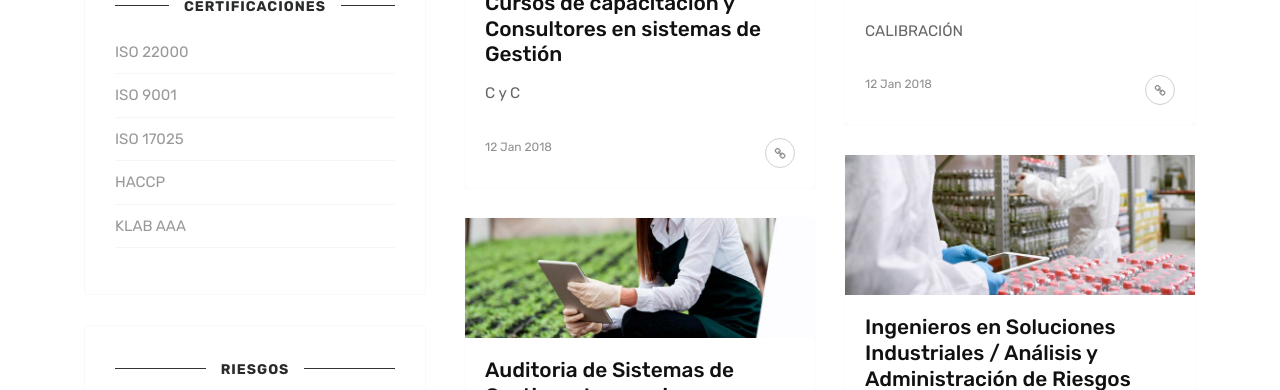
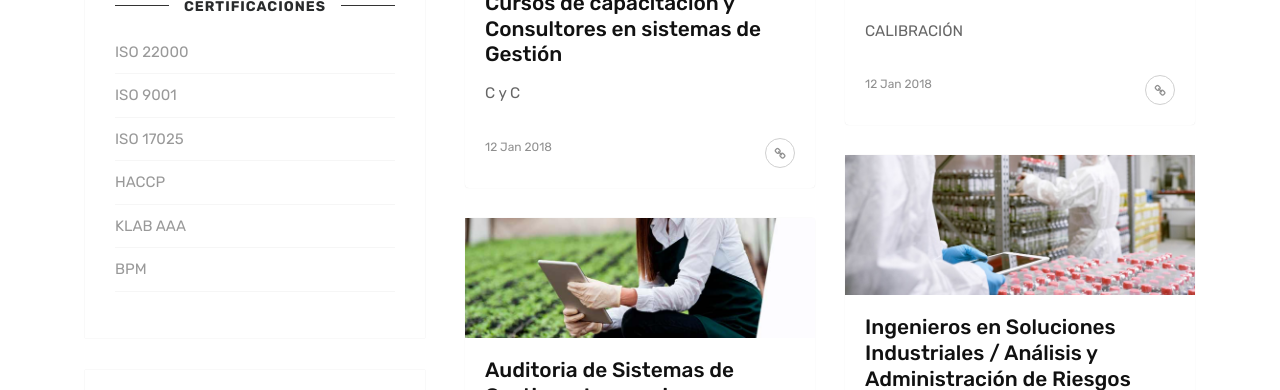
Before and after one commit to Klabsa/klabsa.github.io, a Jekyll site: the page built from index.html, in a window 1280 px wide and 900 px high, scrolled down 1503 px, cut to the strip 0-390 px from the top of the window. Built offline with Jekyll 4.4.1, drawn with Linux system fonts in a browser that asks for light colours; the list of posts is cut into pages by our own code; comment, search, counter and statistics services are not loaded.

Commit message:
Update sidebar.html

```diff
--- a/_includes/sidebar.html
+++ b/_includes/sidebar.html
@@ -13,6 +13,7 @@
             <li><a target="blank" href="">ISO 17025</a></li>
             <li><a target="blank" href="">HACCP</a></li>
             <li><a target="blank" href="">KLAB AAA</a></li>
+            <li><a target="blank" href="">BPM</a></li>
             </ul>
         </div>
 
```
